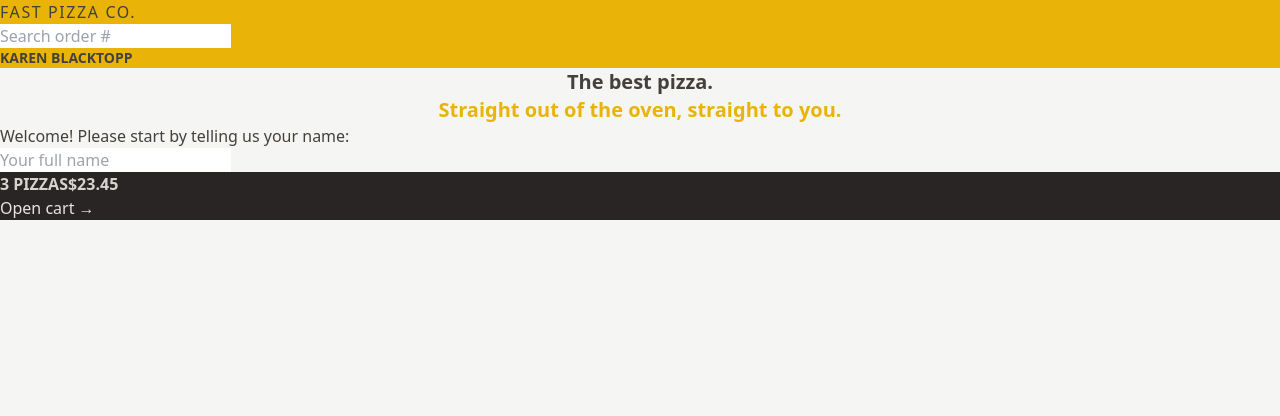
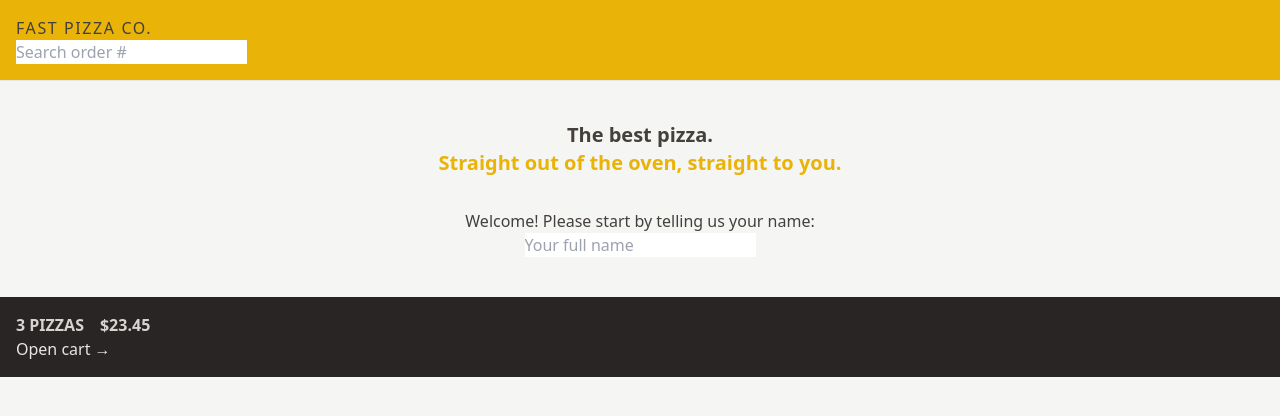
Before and after one commit to kazblacktopp/fast-react-pizza, a React (Vite) app: page / in a window 1280 px wide. Shown: the top 416 px of the page. Built offline with nearby package versions, Linux system fonts and the light colour scheme.

Commit message:
Add padding, margin, display and border styles

```diff
--- a/src/features/cart/CartOverview.jsx
+++ b/src/features/cart/CartOverview.jsx
@@ -2,8 +2,8 @@
 
 export default function CartOverview() {
 	return (
-		<div className="bg-stone-800 text-stone-200">
-			<p className="font-semibold uppercase text-stone-300">
+		<div className="bg-stone-800 p-4 text-stone-200">
+			<p className="space-x-4 font-semibold uppercase text-stone-300">
 				<span>3 pizzas</span>
 				<span>$23.45</span>
 			</p>
--- a/src/features/user/Username.jsx
+++ b/src/features/user/Username.jsx
@@ -1,3 +1,3 @@
 export default function Username() {
-	return <div className="text-sm font-semibold">Karen Blacktopp</div>;
+	return <div className="hidden text-sm font-semibold">Karen Blacktopp</div>;
 }
--- a/src/ui/Header.jsx
+++ b/src/ui/Header.jsx
@@ -4,7 +4,7 @@
 
 export default function Header() {
 	return (
-		<header className="bg-yellow-500 uppercase">
+		<header className="border-b border-stone-200 bg-yellow-500 p-4 uppercase">
 			<Link to="/" className="tracking-widest">
 				Fast Pizza Co.
 			</Link>
--- a/src/ui/Home.jsx
+++ b/src/ui/Home.jsx
@@ -2,8 +2,8 @@
 
 export default function Home() {
 	return (
-		<div>
-			<h1 className="text-center text-xl font-semibold">
+		<div className="my-10 text-center">
+			<h1 className="mb-8 text-center text-xl font-semibold">
 				The best pizza.
 				<br />
 				<span className="text-yellow-500">
```
